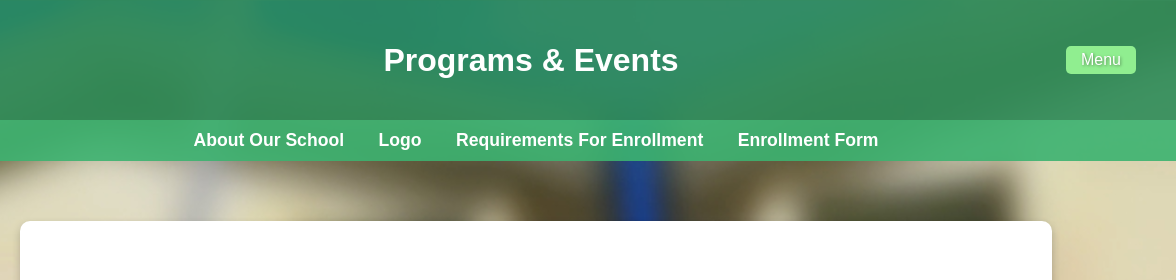
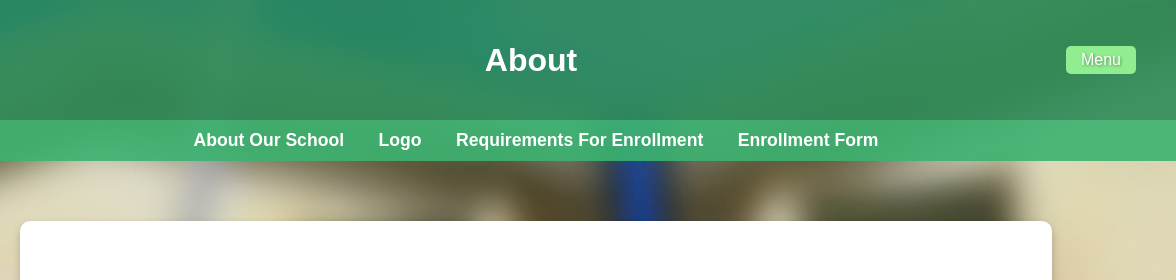
Before and after one commit to Aniiiichie/Aniiiichie.github.io, a plain HTML site: page info.htm in a window 1280 px wide. Shown: the top 280 px of the page, 104-1280 px from the left. Drawn offline with Linux system fonts and the light colour scheme.

Commit message:
info.htm

```diff
--- a/info.htm
+++ b/info.htm
@@ -3,13 +3,13 @@
 <head>
     <meta charset="UTF-8">
     <meta name="viewport" content="width=device-width, initial-scale=1.0">
-    <title>School Programs & Events</title>
+    <title>About</title>
     <link rel="stylesheet" href="sttyle.css">
 </head>
 <body>
     <header>
         <img src="logo.png" alt="School Logo" class="logo">
-        <h1 class="animated-header">Programs & Events</h1>
+        <h1 class="animated-header">About</h1>
         <div class="menu-container dropdown">
             <button class="menu-button">Menu</button>
             <div class="dropdown-content">
```
